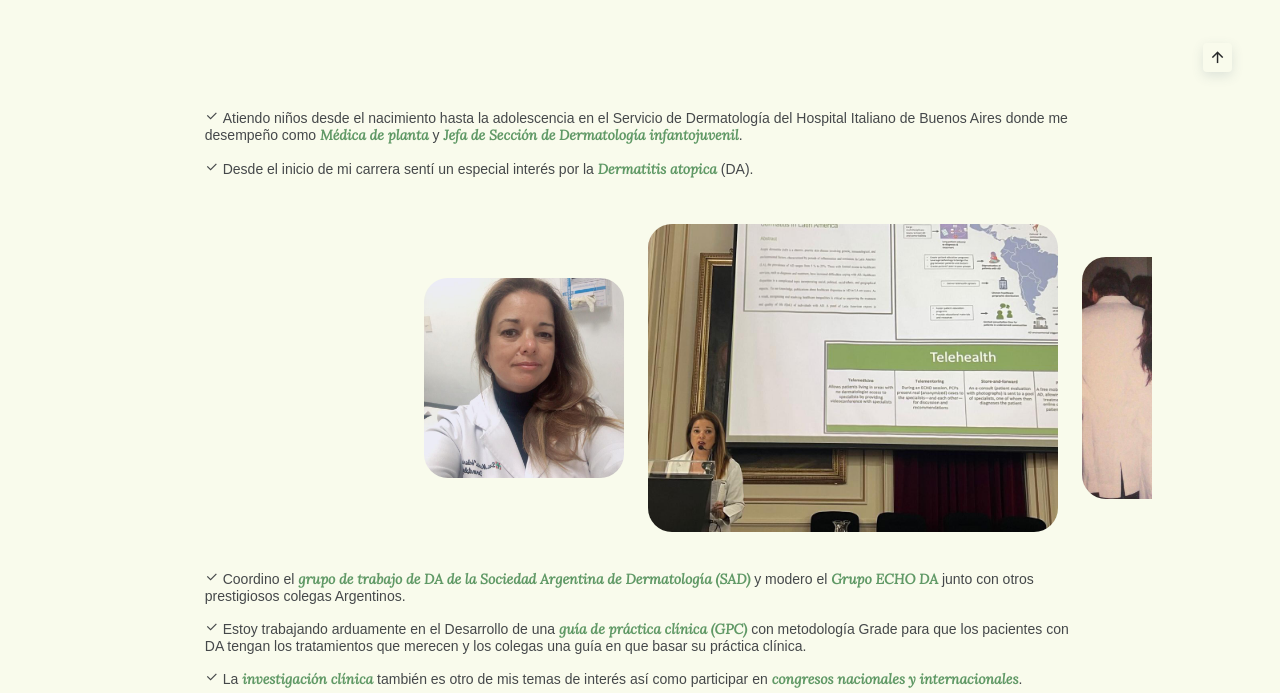
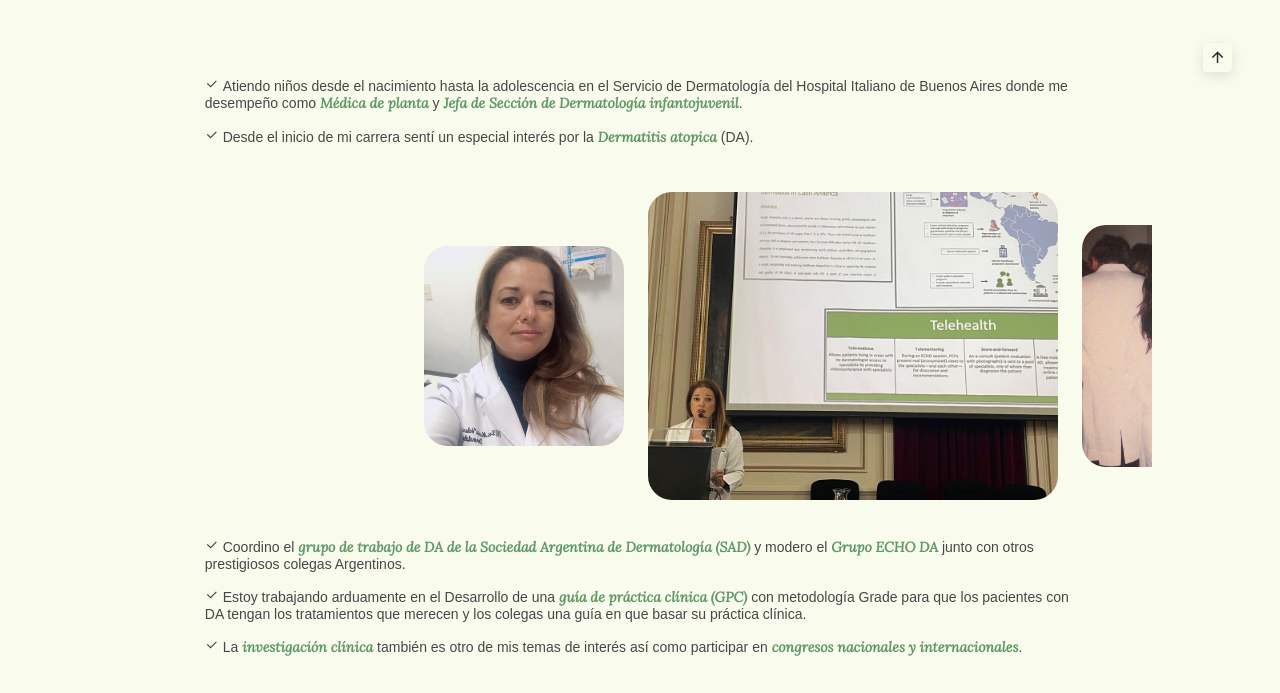
Before and after one commit to valerianglesweb/ValeriaWeb, a plain HTML site: page index.html in a window 1280 px wide. Shown: the part 968-1661 px from the top of the page. Drawn offline with nearby package versions, Linux system fonts and the light colour scheme; a web font is replaced by a local one.

Commit message:
Update style.css

```diff
--- a/assets/styles/style.css
+++ b/assets/styles/style.css
@@ -405,7 +405,7 @@ body.dark-theme {
 
 .perfil__container{
   row-gap: 4rem;
-  padding-top: 2rem;
+  /* padding-top: 2rem; */
   justify-content: center;
   align-content: center;
   overflow: hidden;
```
